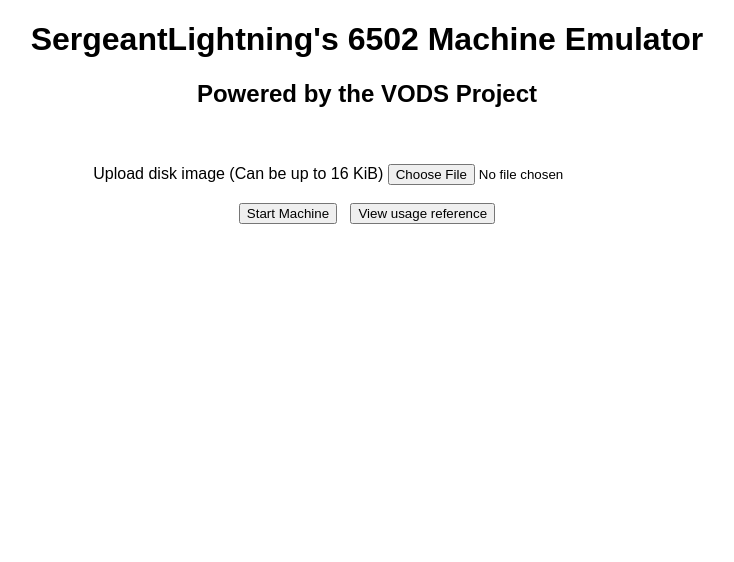
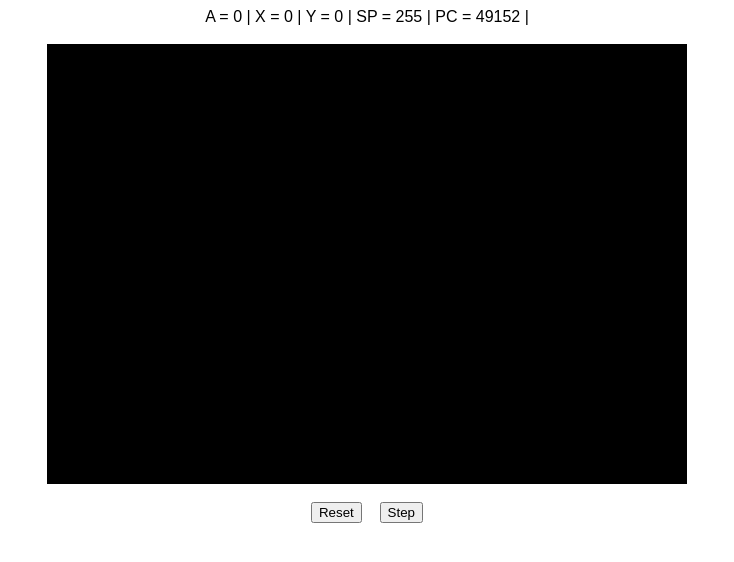
Before and after one commit to SergeantLightning/VODS, a plain HTML site: page 6502/SergeantLightning/index.html in a window 1280 px wide. Both pictures are taken after a click on the button "Start Machine". Shown: the whole page, without its empty margins (273-1007 px from the left). Drawn offline with Linux system fonts and the light colour scheme.

Commit message:
Add screen & implement LDA instruction to SergeantLightning 6502 Emulator

```diff
--- a/6502/SergeantLightning/index.html
+++ b/6502/SergeantLightning/index.html
@@ -11,7 +11,7 @@
 		<div id="welcome">
 			<div align="center">
 				<h1>SergeantLightning's 6502 Machine Emulator</h1>
-				<h2>Powered by the VODS Project</h2>
+				<h2>Powered by <a href="https://github.com/SergeantLightning/VODS">the VODS Project</a></h2>
 				<br><br>
 				<label for="img">Upload disk image (Can be up to 16 KiB)</label>
 				<input type="file" id="img"/>
@@ -24,6 +24,21 @@
 				<h1>User's Reference</h1>
 			</div>
 		</div>
-		<div id="machine"></div>
+		<div id="machine" align="center">
+			<div id="regmon">
+				A = <span id="A">0</span> |
+				X = <span id="X">0</span> |
+				Y = <span id="Y">0</span> |
+				SP = <span id="SP">255</span> |
+				PC = <span id="PC">49152</span> |
+				<br><br>
+			</div>
+			<div id="screen" align="left"></div>
+			<div></div>
+			<br>
+			<button onclick="reset()">Reset</button>
+			&nbsp;&nbsp;
+			<button onclick="run()">Step</button>
+		</div>
 	</body>
 </html>
--- a/6502/SergeantLightning/script.js
+++ b/6502/SergeantLightning/script.js
@@ -1,25 +1,25 @@
 // Registers
 
-var A = 0;    // Accumulator
-var X = 0;    // X Register
-var Y = 0;    // Y Register
-var S = 255;  // Stack Pointer
+var A = 0;                        // Accumulator
+var X = 2;                        // X Register
+var Y = 4;                        // Y Register
+var SP = 255;                     // Stack Pointer
+var PC = 0;                       // Program Counter
+var F = [0, 0, 0, 0, 0, 0, 0, 0]; // Flags
 
-var ROM = [];
-var RAM = [];
+// Memory
+var ROM = [];                     // Mapped to addresses 49152 - 65535
+var RAM = [];                     // Mapped to addresses 0     - 48127
+var VRAM = [];                    // Mapped to addresses 48128 - 49149
+var KBIN = 0;                     // Mapped to address  49150
+var COM = 0;                      // Mapped to address  49151
 
 function start() {
-	for (var i = 0; i < 32768; i++) {
-		RAM[i] = 0;
-	}
-	console.log("RAM initialized");
 	var file = document.getElementById("img").files[0];
 	if (file) {
 		const reader = new FileReader();
-
 		// Read the file as an ArrayBuffer
 		reader.readAsArrayBuffer(file);
-
 		reader.onload = function(e) {
             const arrayBuffer = e.target.result;
             const byteArray = new Uint8Array(arrayBuffer);
@@ -28,13 +28,99 @@ function start() {
                 const hex = byteArray[i].toString(16).padStart(2, '0'); // Convert to hex
                 ROM.push(hex);
             }
-
 			// Display hex array
             console.log("ROM Dump:");
 			console.log(ROM);
         };
 	}
-	return "This function is currently in development";
+	document.getElementById("welcome").style.display = "none";
+	document.getElementById("machine").style.display = "block";
+}
+
+function reset() {
+	console.log("\nRESETTING MACHINE\n");
+	for (var i = 0; i < 48128; i++) {
+		RAM[i] = 0;
+	}
+	for (var i = 0; i < 32; i++) {
+		RAM[i] = Math.floor(Math.random() * 256); // Fill the first 32 bytes of RAM with random bytes
+	}
+	console.log("RAM initialized");
+	for (var i = 0; i < 1022; i++) {
+		VRAM[i] = 0;
+	}
+	console.log("VRAM initialized");
+	document.getElementById("screen").innerHTML = "";
+	var startAddr = "" + ROM[16381] + ROM[16380]; // Load reset vector
+	console.log("Start address in hex: " + startAddr);
+	startAddr = parseInt(startAddr, 16);
+	startAddr = Number(startAddr);
+	PC = (startAddr);
+	console.log("Program Counter set to: " + PC);
+	console.log("Starting machine...\n");
+	run();
+}
+
+function run() {
+	/*
+
+		WARNING: SUPER LONG IF ELSE BLOCK COMING
+
+	*/
+
+	var byte = ROM[(PC - 49152)];
+	console.log("Current instruction: " + byte);
+
+	// LDA varients
+	if (byte == "a9") {
+		PC += 1;
+		A = ROM[(PC - 49152)];
+	} else if (byte == "a5") {
+		PC += 1;
+		var target = parseInt(ROM[(PC - 49152)], 16);
+		A = RAM[target];
+	} else if (byte == "b5") {
+		PC += 1;
+		var target = parseInt(ROM[(PC - 49152)], 16);
+		target += X;
+		A = RAM[target];
+	} else if (byte == "ad") {
+		PC += 1;
+		var Q = "" + ROM[(PC - 49151)] + ROM[(PC - 49152)];
+		console.log("Using hex memory address: " + Q);
+		var memAddr = parseInt(Q, 16);
+		memAddr = Number(memAddr);
+		console.log("Using decimal memory address: " + memAddr);
+		A = RAM[memAddr];
+		PC += 1;
+	} else if (byte == "bd") {
+		PC += 1;
+		var Q = "" + ROM[(PC - 49151)] + ROM[(PC - 49152)];
+		console.log("Using hex memory address: " + Q);
+		var memAddr = parseInt(Q, 16);
+		memAddr = Number(memAddr);
+		console.log("Using decimal memory address: " + memAddr);
+		A = RAM[(memAddr + X)];
+		PC += 1;
+	} else if (byte == "b9") {
+		PC += 1;
+		var Q = "" + ROM[(PC - 49151)] + ROM[(PC - 49152)];
+		console.log("Using hex memory address: " + Q);
+		var memAddr = parseInt(Q, 16);
+		memAddr = Number(memAddr);
+		console.log("Using decimal memory address: " + memAddr);
+		A = RAM[(memAddr + Y)];
+		PC += 1;
+	}
+
+	// LDX Varients are up next
+
+	PC += 1;
+	document.getElementById("A").innerHTML = A;
+	document.getElementById("X").innerHTML = X;
+	document.getElementById("Y").innerHTML = Y;
+	document.getElementById("SP").innerHTML = SP;
+	document.getElementById("PC").innerHTML = PC;
 }
 
 function toggleRef() {
--- a/6502/SergeantLightning/style.css
+++ b/6502/SergeantLightning/style.css
@@ -1,3 +1,9 @@
+@font-face {
+	font-family: Dogica;
+	src: url("./dogica.ttf");
+	/* LINK TO FONT ONLINE: https://www.dafont.com/dogica.font */
+}
+
 body {
 	font-family: Arial;
 }
@@ -5,3 +11,14 @@ body {
 #machine {
 	display: none;
 }
+
+#screen {
+	font-family: Dogica;
+	font-size: 16px;
+	color: #FFFFFF;
+	word-break: break-all;
+	line-height: 1.1;
+	width: 640px;
+	height: 440px;
+	background-color: #000000;
+}
```
Also changed, not shown: 6502/SergeantLightning/dogica.ttf (added), 1 other file. Lines whose indentation alone changed are shown as unchanged.
